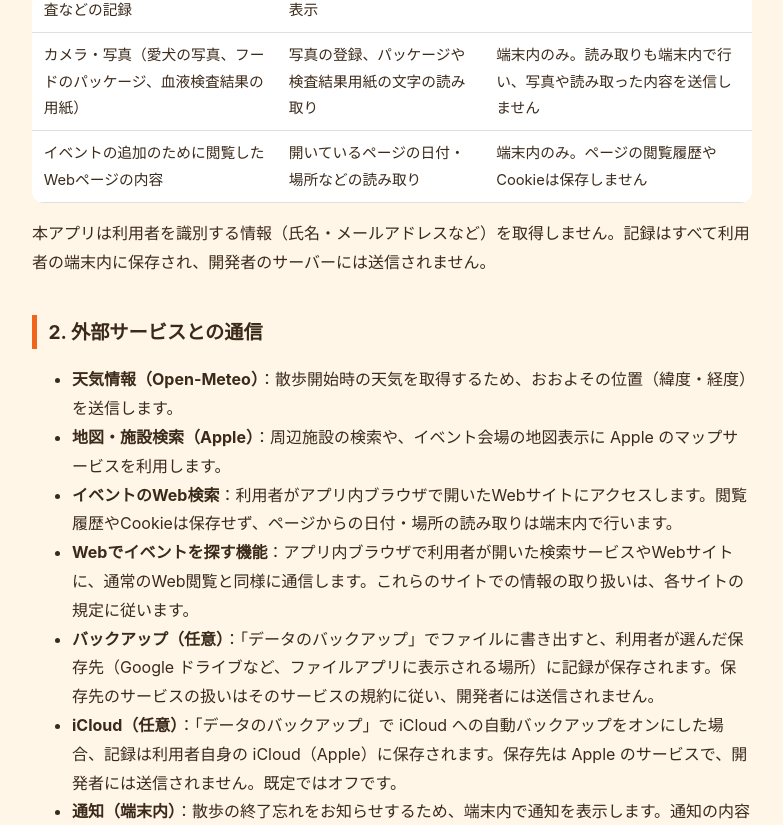
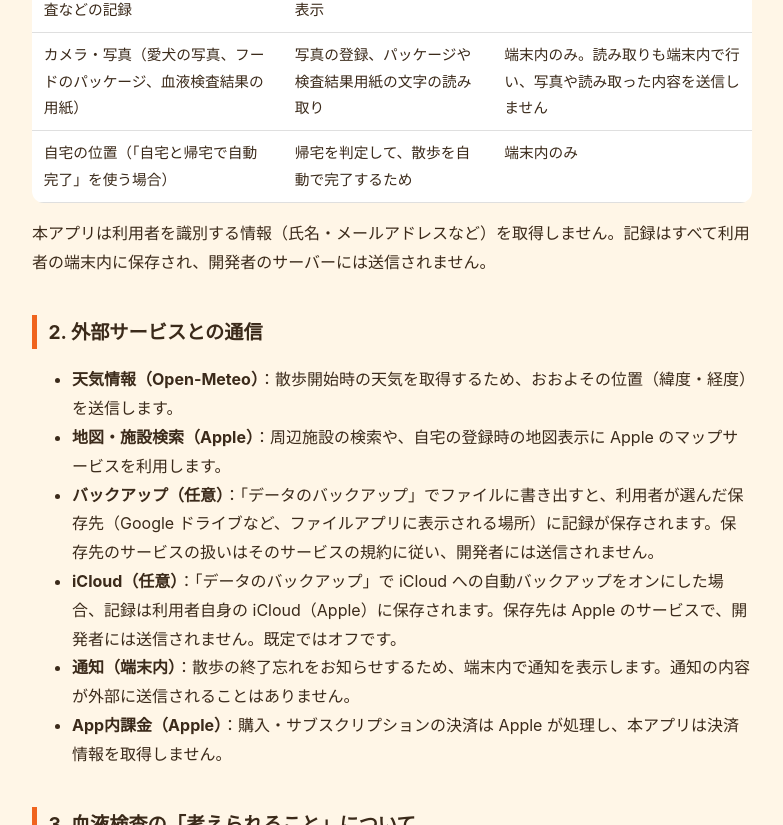
Before and after one commit to cyoro01-wq/inulog, a plain HTML site: page privacy/index.html in a window 1280 px wide. Shown: the part 540-1365 px from the top of the page, without its empty margins (248-1031 px from the left). Drawn offline with Linux system fonts and the light colour scheme.

Commit message:
Site: remove events wording; add home location (on-device) to privacy policy
Co-Authored-By: Claude Sonnet 5.5 <noreply@anthropic.com>

```diff
--- a/privacy/index.html
+++ b/privacy/index.html
@@ -17,16 +17,14 @@ a{color:var(--accent)}table{border-collapse:collapse;width:100%;background:var(-
 <tr><td>愛犬の情報（名前・犬種・体重・誕生日・写真など）</td><td>カロリー計算、記録の表示、年齢に応じた表示</td><td>端末内のみ</td></tr>
 <tr><td>散歩・食事・体重・通院・血液検査などの記録</td><td>記録の表示・集計・グラフ表示</td><td>端末内のみ</td></tr>
 <tr><td>カメラ・写真（愛犬の写真、フードのパッケージ、血液検査結果の用紙）</td><td>写真の登録、パッケージや検査結果用紙の文字の読み取り</td><td>端末内のみ。読み取りも端末内で行い、写真や読み取った内容を送信しません</td></tr>
-<tr><td>イベントの追加のために閲覧したWebページの内容</td><td>開いているページの日付・場所などの読み取り</td><td>端末内のみ。ページの閲覧履歴やCookieは保存しません</td></tr>
+<tr><td>自宅の位置（「自宅と帰宅で自動完了」を使う場合）</td><td>帰宅を判定して、散歩を自動で完了するため</td><td>端末内のみ</td></tr>
 </table>
 <p>本アプリは利用者を識別する情報（氏名・メールアドレスなど）を取得しません。記録はすべて利用者の端末内に保存され、開発者のサーバーには送信されません。</p>
 
 <h2>2. 外部サービスとの通信</h2>
 <ul>
 <li><b>天気情報（Open-Meteo）</b>：散歩開始時の天気を取得するため、おおよその位置（緯度・経度）を送信します。</li>
-<li><b>地図・施設検索（Apple）</b>：周辺施設の検索や、イベント会場の地図表示に Apple のマップサービスを利用します。</li>
-<li><b>イベントのWeb検索</b>：利用者がアプリ内ブラウザで開いたWebサイトにアクセスします。閲覧履歴やCookieは保存せず、ページからの日付・場所の読み取りは端末内で行います。</li>
-<li><b>Webでイベントを探す機能</b>：アプリ内ブラウザで利用者が開いた検索サービスやWebサイトに、通常のWeb閲覧と同様に通信します。これらのサイトでの情報の取り扱いは、各サイトの規定に従います。</li>
+<li><b>地図・施設検索（Apple）</b>：周辺施設の検索や、自宅の登録時の地図表示に Apple のマップサービスを利用します。</li>
 <li><b>バックアップ（任意）</b>：「データのバックアップ」でファイルに書き出すと、利用者が選んだ保存先（Google ドライブなど、ファイルアプリに表示される場所）に記録が保存されます。保存先のサービスの扱いはそのサービスの規約に従い、開発者には送信されません。</li>
 <li><b>iCloud（任意）</b>：「データのバックアップ」で iCloud への自動バックアップをオンにした場合、記録は利用者自身の iCloud（Apple）に保存されます。保存先は Apple のサービスで、開発者には送信されません。既定ではオフです。</li>
 <li><b>通知（端末内）</b>：散歩の終了忘れをお知らせするため、端末内で通知を表示します。通知の内容が外部に送信されることはありません。</li>
```
Also changed, not shown: index.html (+1 -2 lines).
